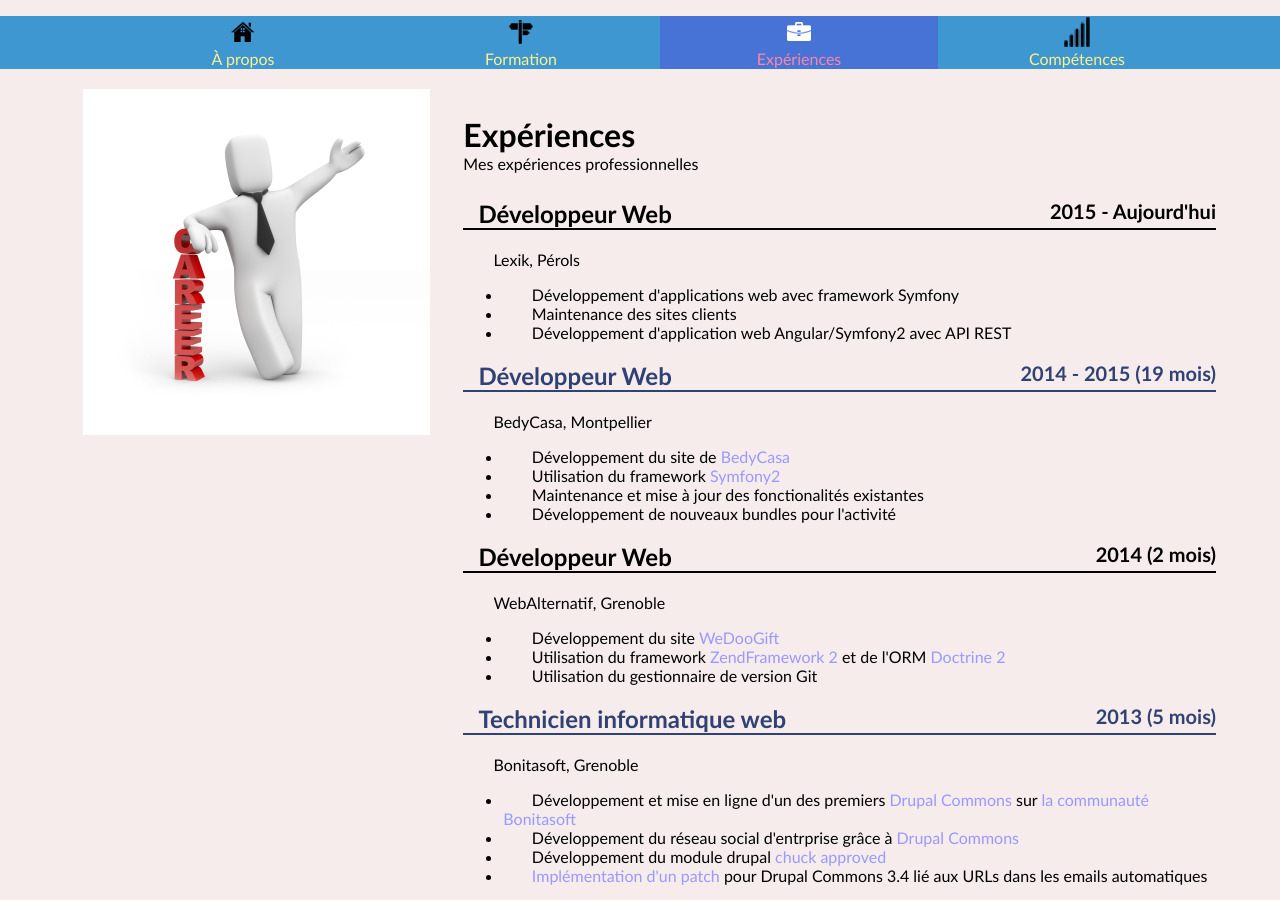
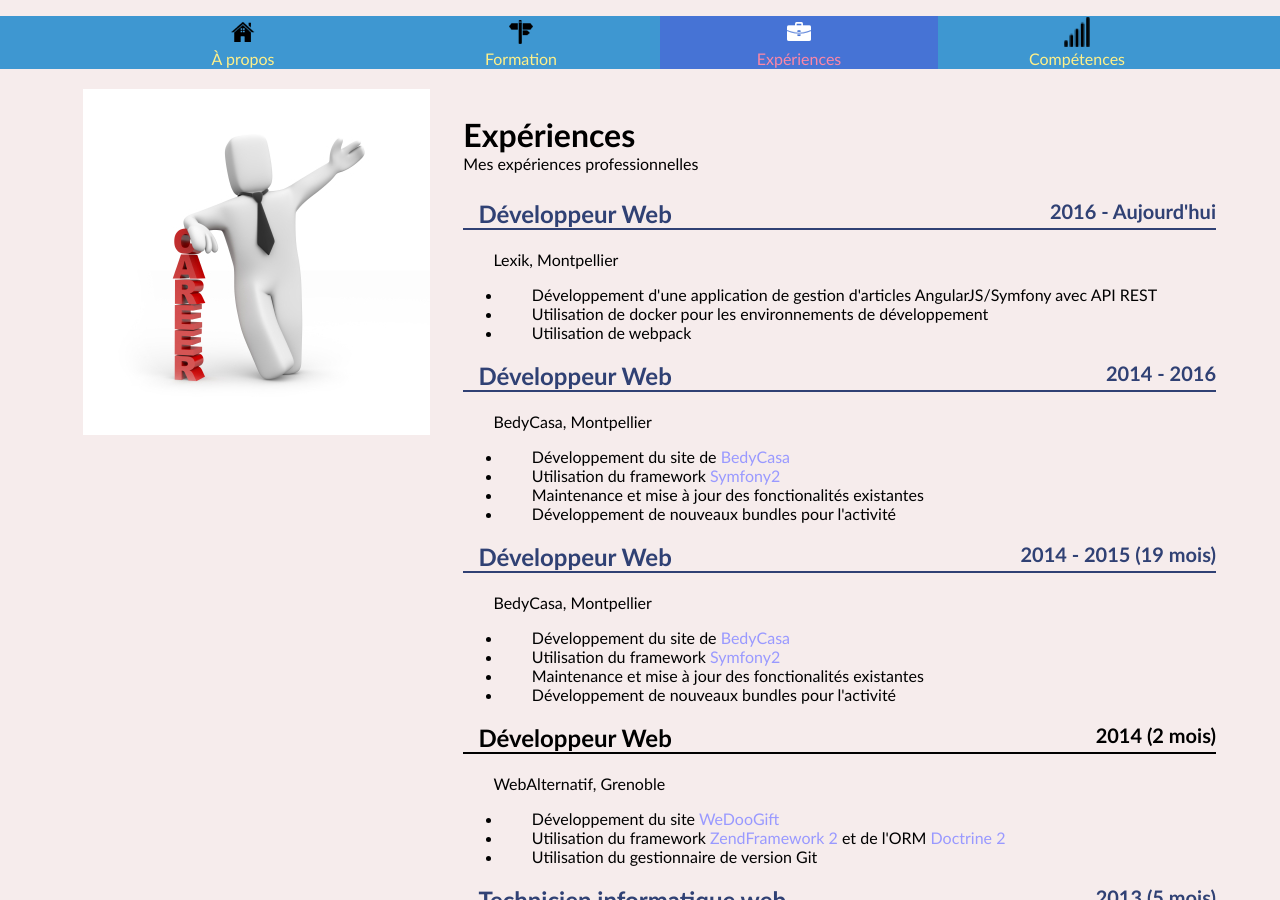
Before and after one commit to flohw/flohw.github.io, a Jekyll site: the page built from experiences.html, in a window 1280 px wide and 900 px high. Built offline with Jekyll 4.4.1, drawn with Linux system fonts in a browser that asks for light colours.

Commit message:
Update experiences

```diff
--- a/experiences.html
+++ b/experiences.html
@@ -12,15 +12,27 @@ weight: 3
 accesskey: 3
 content_class: accordion
 ---
-<h2 class="odd">Développeur Web <small>2015 - Aujourd'hui</small></h2>
+<h2 class="even">Développeur Web <small>2016 - Aujourd'hui</small></h2>
 <div class="description">
-    <p class="entreprise">Lexik, Pérols</p>
+    <p class="entreprise">Lexik, Montpellier</p>
     <ul>
-        <li>Développement d'applications web avec framework Symfony</li>
-        <li>Maintenance des sites clients</li>
-        <li>Développement d'application web Angular/Symfony2 avec API REST</li>
+        <li>Développement d'une application de gestion d'articles AngularJS/Symfony avec API REST</li>
+        <li>Utilisation de docker pour les environnements de développement</li>
+        <li>Utilisation de webpack</li>
     </ul>
 </div>
+
+<h2 class="even">Développeur Web <small>2014 - 2016</small></h2>
+<div class="description">
+    <p class="entreprise">BedyCasa, Montpellier</p>
+    <ul>
+        <li>Développement du site de <a href="http://www.bedycasa.com/">BedyCasa</a></li>
+        <li>Utilisation du framework <a href="http://symfony.com/">Symfony2</a></li>
+        <li>Maintenance et mise à jour des fonctionalités existantes</li>
+        <li>Développement de nouveaux bundles pour l'activité</li>
+    </ul>
+</div>
+
 <h2 class="even">Développeur Web <small>2014 - 2015 (19 mois)</small></h2>
 <div class="description">
     <p class="entreprise">BedyCasa, Montpellier</p>
@@ -41,6 +53,7 @@ content_class: accordion
         <li>Utilisation du gestionnaire de version Git</li>
     </ul>
 </div>
+
 <h2 class="even">Technicien informatique web <small>2013 (5 mois)</small></h2>
 <div class="description">
     <p class="entreprise">Bonitasoft, Grenoble</p>
@@ -51,6 +64,7 @@ content_class: accordion
         <li><a href="https://drupal.org/node/2107967">Implémentation d'un patch</a> pour Drupal Commons 3.4 lié aux URLs dans les emails automatiques</li>
     </ul>
 </div>
+
 <h2 class="odd">Alternant <small>2012 - 2013 (10 mois)</small></h2>
 <div class="description">
     <p class="entreprise">Bonitasoft, Grenoble</p>
@@ -60,6 +74,7 @@ content_class: accordion
         <li>Site de Bonitasoft : <a href="http://www.bonitasoft.com/">Bonitasoft</a></li>
     </ul>
 </div>
+
 <h2 class="even">Stagiaire <small>2012 (2 mois)</small></h2>
 <div class="description">
     <p class="entreprise">NetInov, Toulouse</p>
```
